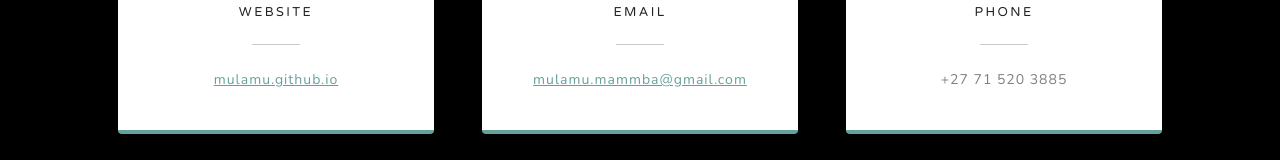
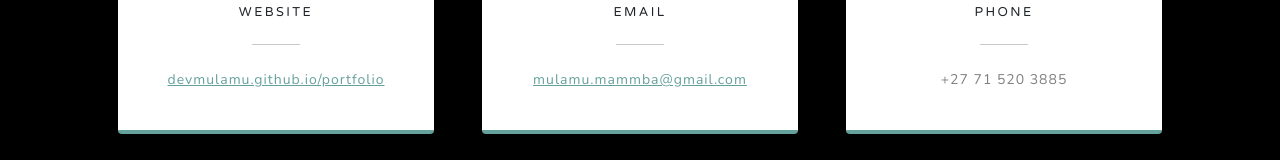
Before and after one commit to MulamuMammba/portfolio, a plain HTML site: page index.html in a window 1280 px wide. Shown: the part 1479-1639 px from the top of the page. Drawn offline with nearby package versions, Linux system fonts and the light colour scheme.

Commit message:
updated message

```diff
--- a/index.html
+++ b/index.html
@@ -120,7 +120,7 @@
                                 <i class="fas fa-map-marked-alt text-primary mb-2"></i>
                                 <h4 class="text-uppercase m-0">Website</h4>
                                 <hr class="my-4 mx-auto" />
-                                <div class="small text-black-50"><a href="https://devmulamu.github.io/portfolio">mulamu.github.io</a></div>
+                                <div class="small text-black-50"><a href="https://devmulamu.github.io/portfolio">devmulamu.github.io/portfolio</a></div>
                             </div>
                         </div>
                     </div>
```
